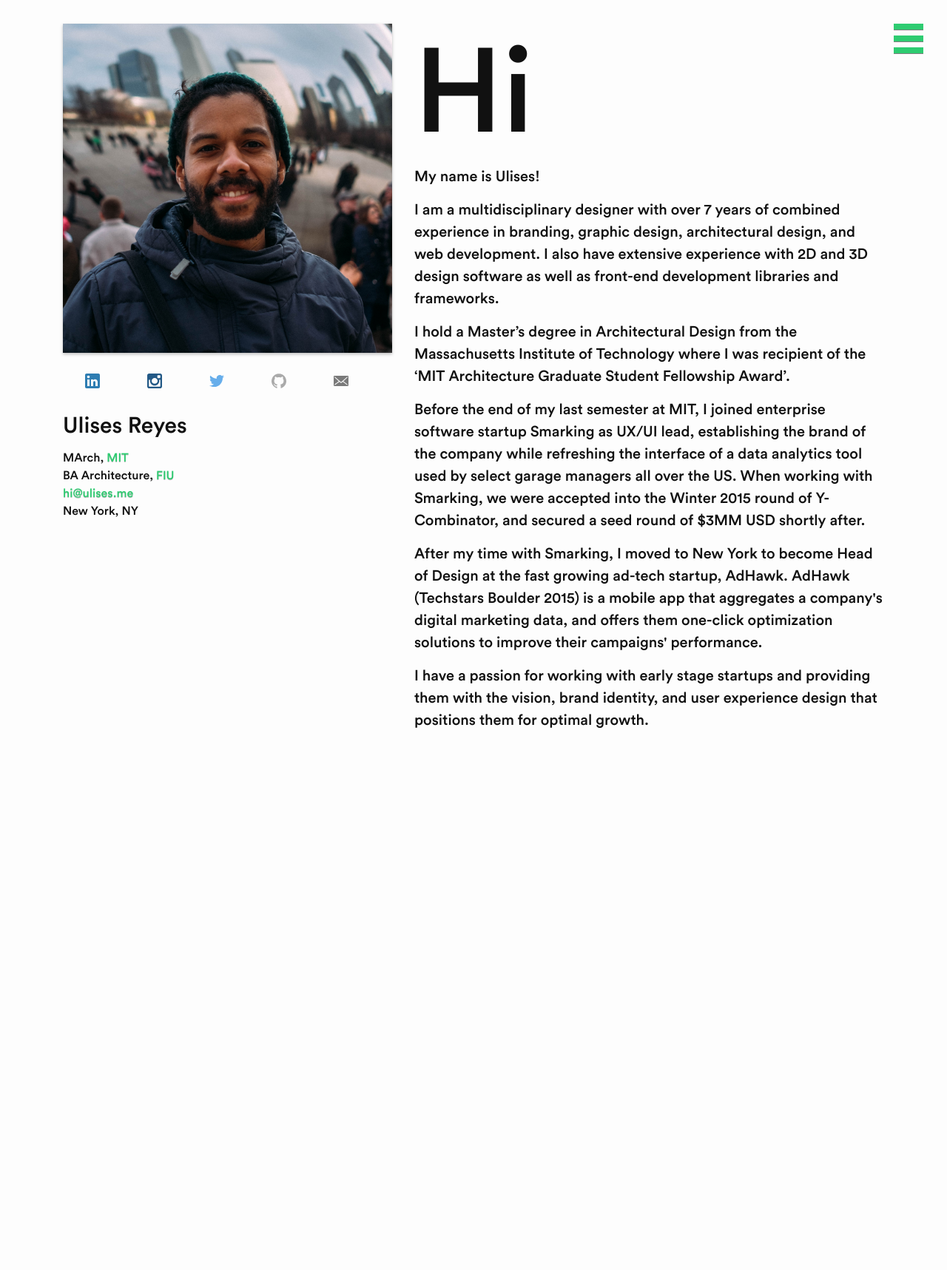
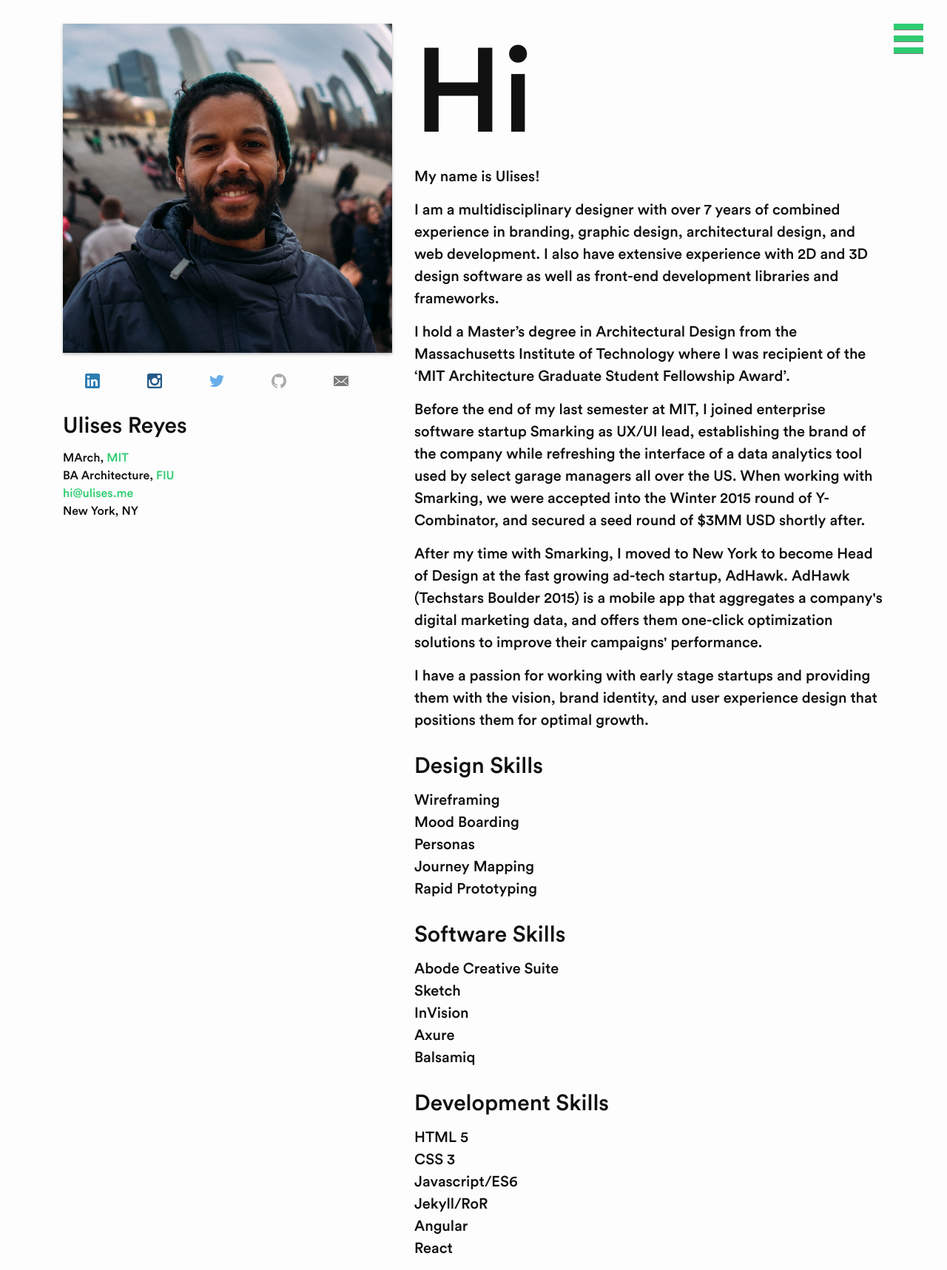
Before and after one commit to urjr/urjr.github.io, a Jekyll site: the page built from pages/about.html, in a window 1280 px wide. Shown: the whole page at 74% size. Built offline with Jekyll 4.4.1, drawn with Linux system fonts in a browser that asks for light colours; nearby versions of some CDN libraries; library files that are not in the unit come from our copies; before the commit the page ends 1003 px from its top, so only the background shows below that.

Commit message:
added skills  to about page and sizes all fonts

```diff
--- a/_includes/about/design_skills.html
+++ b/_includes/about/design_skills.html
@@ -0,0 +1,8 @@
+<h2 class="design-skills">Design Skills</h2>
+<p class="skills">
+	Wireframing</br>
+	Mood Boarding</br>
+	Personas</br>
+	Journey Mapping</br>
+	Rapid Prototyping</br>
+</p>
--- a/_includes/about/dev_skills.html
+++ b/_includes/about/dev_skills.html
@@ -0,0 +1,9 @@
+<h2 class="dev-skills">Development Skills</h2>
+<p class="skills">
+	HTML 5</br>
+	CSS 3</br>
+	Javascript/ES6</br>
+	Jekyll/RoR</br>
+	Angular</br>
+	React</br>
+</p>
--- a/_includes/about/panel_left.html
+++ b/_includes/about/panel_left.html
@@ -1,4 +1,4 @@
-<div class="col-sm-5 panel-left" data-rellax-speed="10">
+<div class="col-sm-5 panel-left rellax" data-rellax-speed="-10">
 	<img class="img-responsive" src="../../img/about/me.jpg">
 	{% include social_icons.html %}
 	<h2>Ulises Reyes</h2>
--- a/_includes/about/panel_right.html
+++ b/_includes/about/panel_right.html
@@ -1,14 +1,18 @@
 <div class="col-sm-7 panel-right">
 	<h1>Hi</h1>
-	<p>My name is Ulises!</p>
+	<p class="bio">My name is Ulises!</p>
 
-	<p>I am a multidisciplinary designer with over 7 years of combined experience in branding, graphic design, architectural design, and web development. I also have extensive experience with 2D and 3D design software as well as front-end development libraries and frameworks.</p>
+	<p class="bio">I am a multidisciplinary designer with over 7 years of combined experience in branding, graphic design, architectural design, and web development. I also have extensive experience with 2D and 3D design software as well as front-end development libraries and frameworks.</p>
 
-	<p>I hold a Master’s degree in Architectural Design from the Massachusetts Institute of Technology where I was recipient of the ‘MIT Architecture Graduate Student Fellowship Award’.</p>
+	<p class="bio">I hold a Master’s degree in Architectural Design from the Massachusetts Institute of Technology where I was recipient of the ‘MIT Architecture Graduate Student Fellowship Award’.</p>
 
-	<p>Before the end of my last semester at MIT, I joined enterprise software startup Smarking as UX/UI lead, establishing the brand of the company while refreshing the interface of a data analytics tool used by select garage managers all over the US. When working with Smarking, we were accepted into the Winter 2015 round of Y-Combinator, and secured a seed round of $3MM USD shortly after.</p>
+	<p class="bio">Before the end of my last semester at MIT, I joined enterprise software startup Smarking as UX/UI lead, establishing the brand of the company while refreshing the interface of a data analytics tool used by select garage managers all over the US. When working with Smarking, we were accepted into the Winter 2015 round of Y-Combinator, and secured a seed round of $3MM USD shortly after.</p>
 
-	<p>After my time with Smarking, I moved to New York to become Head of Design at the fast growing ad-tech startup, AdHawk. AdHawk (Techstars Boulder 2015) is a mobile app that aggregates a company's digital marketing data, and offers them one-click optimization solutions to improve their campaigns' performance.</p>
+	<p class="bio">After my time with Smarking, I moved to New York to become Head of Design at the fast growing ad-tech startup, AdHawk. AdHawk (Techstars Boulder 2015) is a mobile app that aggregates a company's digital marketing data, and offers them one-click optimization solutions to improve their campaigns' performance.</p>
 
-	<p>I have a passion for working with early stage startups and providing them with the vision, brand identity, and user experience design that positions them for optimal growth.</p>
+	<p class="bio">I have a passion for working with early stage startups and providing them with the vision, brand identity, and user experience design that positions them for optimal growth.</p>
+
+	{% include about/design_skills.html %}
+	{% include about/software_skills.html %}
+	{% include about/dev_skills.html %}
 </div>
--- a/_includes/about/software_skills.html
+++ b/_includes/about/software_skills.html
@@ -0,0 +1,8 @@
+<h2 class="software-skills">Software Skills</h2>
+<p class="skills">
+	Abode Creative Suite</br>
+	Sketch</br>
+	InVision</br>
+	Axure</br>
+	Balsamiq</br>
+</p>
--- a/_sass/_about.scss
+++ b/_sass/_about.scss
@@ -7,26 +7,45 @@
 
 	a {
 		color: #2ecc71; //get from config file
-		text-shadow: 0 1px rgba(black, 0.25);
+		// text-shadow: 0 1px rgba(black, 0.25);
 		@include transition(0.25s);
 
 		&:hover {
-			color: #000;
+			color: darken(#2ecc71, 25%);
 			text-shadow: none;
 		}
 	}
 
 	.panel-right {
-		p {
+		.skills {
 			font-size: 1.25em;
+		}
+
+		.bio {
+			font-size: 1em;
 		}
 	}
 
 	img {
 		box-shadow: 0 2px 4px rgba(black, 0.25);
 	}
+
+	.design-skills,
+	.software-skills,
+	.dev-skills {
+		margin-top: 1em;
+	}
 }
 
 @include media-query($on-tablet){
-
+	.about-content {
+		.panel-left {
+			// position: fixed;
+		}
+		.panel-right {
+			.bio {
+				font-size: 1.25em;
+			}
+		}
+	}
 }
```
